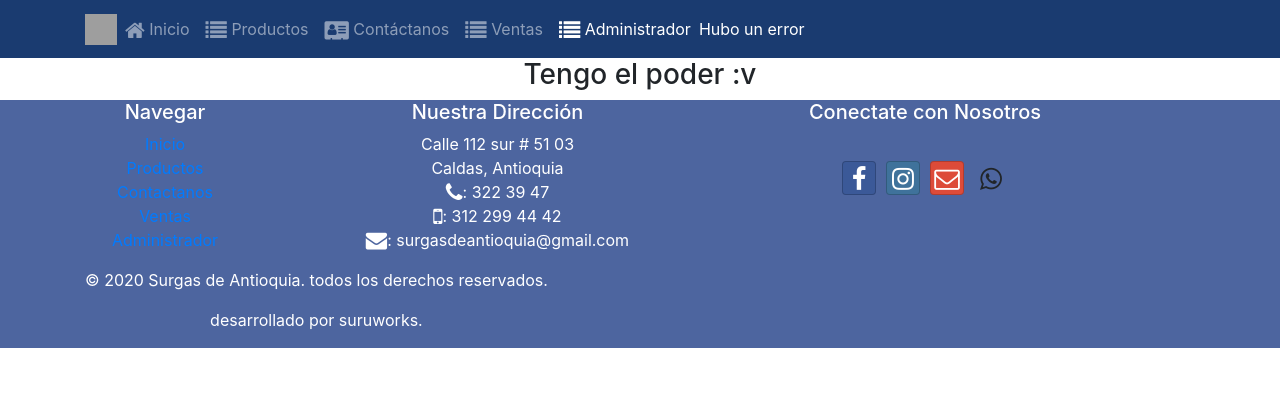
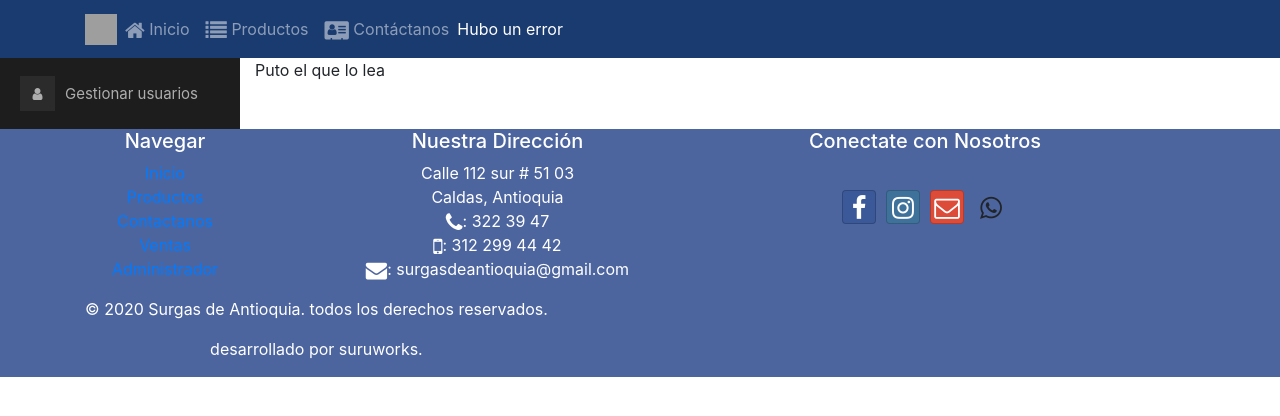
Before and after one commit to suru-works/Surgases, a React (Create React App) app in the folder surgas-web/: page /administrador/usuarios in a window 1280 px wide. Shown: the top 416 px of the page. Built offline with nearby package versions, Linux system fonts and the light colour scheme; no server answers; grey boxes are pictures that could not be loaded; what react-google-maps would draw is missing.

Commit message:
admin side bar

```diff
--- a/surgas-web/src/components/AdministratorComponent.js
+++ b/surgas-web/src/components/AdministratorComponent.js
@@ -1,10 +1,38 @@
 import React from 'react';
 import PropTypes from 'prop-types';
+import { Link } from 'react-router-dom';
+import { ProSidebar, Menu, MenuItem, SubMenu } from 'react-pro-sidebar';
+import 'react-pro-sidebar/dist/css/styles.css';
+import { Switch, Route, Redirect, withRouter, useLocation } from 'react-router-dom';
+import { TransitionGroup, CSSTransition } from 'react-transition-group';
+
+
+const UsersAdministration = () => {
+    return (
+        <div>
+            Puto el que lo lea
+        </div>
+    );
+}
 
 const AdministratorComponent = () => {
+
+    const location = useLocation();
+
     return (
-        <div>
-            <h3>Tengo el poder :v</h3>
+        <div className = 'row'>
+            <ProSidebar className = 'col-1'>
+                <Menu iconShape="square">
+                    <MenuItem  icon={<i className="fa fa-user"></i>}>
+                        Gestionar usuarios
+                        <Link to="/administrador/usuarios" />
+                    </MenuItem>
+
+                </Menu>
+            </ProSidebar>
+            <Switch location={location} className = 'col'>
+                <Route path='/administrador/usuarios' component={() => <UsersAdministration />} />
+            </Switch>
         </div>
     );
 };
--- a/surgas-web/src/components/MainComponent.js
+++ b/surgas-web/src/components/MainComponent.js
@@ -27,8 +27,6 @@ const MainComponent = () => {
     return (
         <div>
             <Header />
-            <TransitionGroup>
-                <CSSTransition key={location.key} classNames="page" timeout={500}>
                     <Switch location={location}>
                         <Route path="/inicio" component={HomePage} />
                         <Route path="/productos" component={() => <Products />} />
@@ -37,8 +35,6 @@ const MainComponent = () => {
                         <Route path='/administrador' component={() => <Administrator />} />
                         <Redirect to="/inicio"></Redirect>
                     </Switch>
-                </CSSTransition>
-            </TransitionGroup>
             <Footer />
         </div>
     );
--- a/surgas-web/src/components/NavbarComponent.js
+++ b/surgas-web/src/components/NavbarComponent.js
@@ -75,9 +75,9 @@ const AuthOptions = () => {
             );
         } else {
             return (
-               <div>
-                   Hubo un error
-               </div>
+                <div>
+                    Hubo un error
+                </div>
 
             );
         }
@@ -97,6 +97,56 @@ const AuthOptions = () => {
         );
     }
     return (<p>ERROR</p>);
+}
+
+const UserOptionsSales = () => {
+    const result = useSelector(state => state.user.result);
+    if (result) {
+        if (result.data.admin == '1' || result.data.comun == '1') {
+            return (
+                <NavItem >
+                    <NavLink className='nav-link' to='/ventas'><span className='fa fa-list fa-lg'></span> Ventas</NavLink>
+                </NavItem>
+            );
+        }
+        else {
+            return (
+                <div></div>
+            );
+        }
+    }
+    else {
+        return (
+            <div></div>
+        );
+    }
+
+}
+
+const UserOptionsAdmin = () => {
+    const result = useSelector(state => state.user.result);
+    if (result) {
+        console.log(result);
+        if (result.data.admin == '1') {
+            return (
+                <NavItem >
+                    <NavLink className='nav-link' to='/administrador'><span className='fa fa-list fa-lg'></span> Administracion</NavLink>
+                </NavItem>
+            );
+        }
+        else {
+            return (
+                <div />
+            );
+        }
+    }
+    else {
+        return (
+            <div></div>
+        );
+    }
+
+
 }
 
 const NavbarComponent = () => {
@@ -127,10 +177,10 @@ const NavbarComponent = () => {
 
                         {/* NOTA: LAS SIGUIENTES SOLO DEBEN APARECER DEPENDIENDO DEL USUARIO */}
                         <NavItem>
-                            <NavLink className='nav-link' to='/ventas'><span className='fa fa-list fa-lg'></span> Ventas</NavLink>
+                            <UserOptionsSales />
                         </NavItem>
                         <NavItem>
-                            <NavLink className='nav-link' to='/administrador'><span className='fa fa-list fa-lg'></span> Administrador</NavLink>
+                            <UserOptionsAdmin />
                         </NavItem>
                     </Nav>
                     <AuthOptions />
--- a/surgas-web/src/components/SalesComponent.js
+++ b/surgas-web/src/components/SalesComponent.js
@@ -8,7 +8,7 @@ const SalesComponent = () => {
     return (
         <div>
             <ProSidebar>
-                <Menu iconShape="square">
+                 <Menu iconShape="square">
                     <MenuItem icon={<i className="fa fa-gem"></i>}>Dashboard</MenuItem>
                     <SubMenu title="Components" icon={<i className="fa fa-heart"></i>}>
                         <MenuItem>
```
